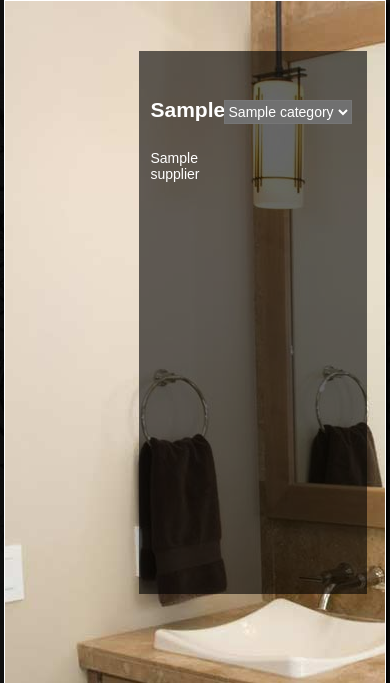
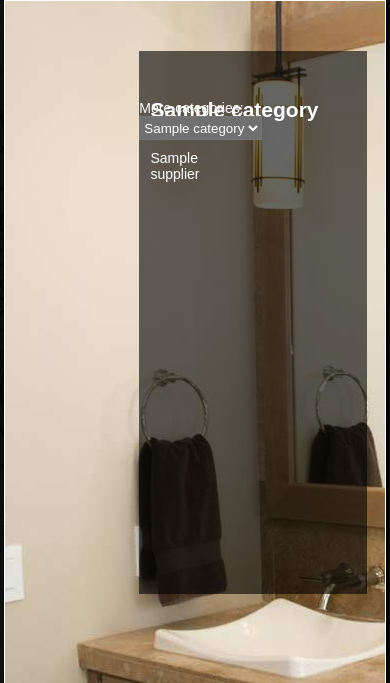
Before and after one commit to jaketrent/whitepine, a Django app: template whitepine/templates/supplier.html in a window 390 px wide. Shown: the part 87-770 px from the top of the page. Run offline with Django 3.2, Linux system fonts and the light colour scheme; tables that the repository leaves empty hold one stand-in row (values such as "Sample post"); the template is opened without the code that fills it: values that come from a table or form of the project are taken from there, most other values are stand-ins (such as "Sample title", 1, 10 or a date in 2020); parts of the project's set-up code (start-up, migrations or seed data) failed here and were passed over; some libraries are stand-ins or nearby versions.

Commit message:
resp design - better supplier small nav

```diff
--- a/whitepine/static-files/css/wp.css
+++ b/whitepine/static-files/css/wp.css
@@ -298,10 +298,12 @@ footer ul li {
     position: absolute;
     top: 49px;
     right: 15px;
-    height: 24px;
     font-size: 14px;
+  }
+  .overlay .supplier-menu select {
     background: #707070;
     color: white;
+    height: 24px;
   }
   .overlay .supplier-menu option {
     color: #000;
--- a/whitepine/templates/supplier.html
+++ b/whitepine/templates/supplier.html
@@ -15,11 +15,14 @@
 {% block canvas %}
   <div class="overlay">
     <h2 id="cat-title">{{ first_cat.title }}</h2>
-    <select class="supplier-menu" class="navigation">
-      {% for cat in categories %}
-        <option value="{{ cat.title_slug }}">{{ cat.title }}</option>
-      {% endfor %}
-    </select>
+    <div class="supplier-menu">
+      More categories:
+      <select class="navigation">
+        {% for cat in categories %}
+          <option value="{{ cat.title_slug }}">{{ cat.title }}</option>
+        {% endfor %}
+      </select>
+    </div>
     <ul role="navigation" class="suppliers">
       {% for supp in suppliers %}
         <li class="supplier {{ supp.category.title_slug }}"><a href="{{ supp.website }}" target="_blank">{{ supp.title }}</a></li>
```
